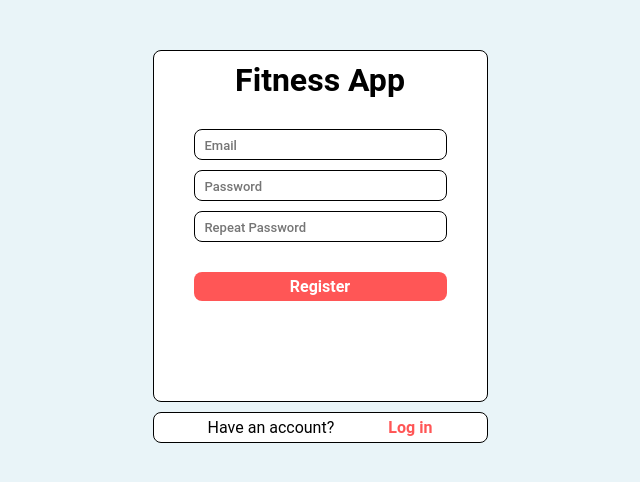
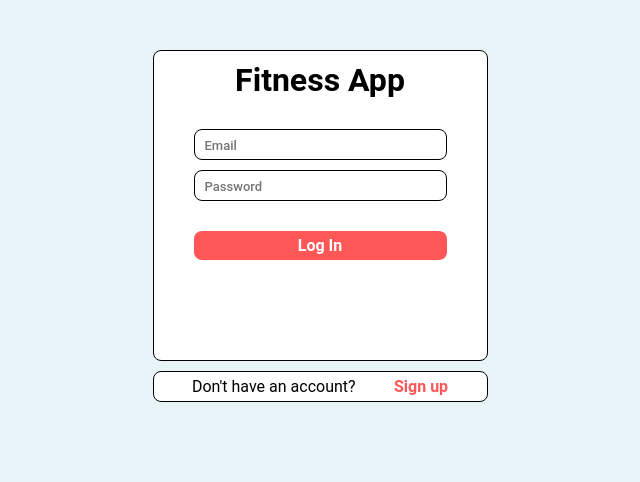
Before and after one commit to BorislavBenderov/fitness-app, a React (Create React App) app: page / in a window 1280 px wide. Shown: the top 482 px of the page, without its empty margins (320-960 px from the left). Built offline with nearby package versions, Linux system fonts and the light colour scheme.

Commit message:
Add react router

```diff
--- a/package.json
+++ b/package.json
@@ -9,6 +9,7 @@
     "firebase": "^9.14.0",
     "react": "^18.2.0",
     "react-dom": "^18.2.0",
+    "react-router-dom": "^6.4.4",
     "react-scripts": "5.0.1",
     "web-vitals": "^2.1.4"
   },
--- a/src/App.js
+++ b/src/App.js
@@ -1,10 +1,14 @@
+import { Route, Routes } from 'react-router-dom';
 import { Login } from './components/auth/Login';
 import { Register } from './components/auth/Register';
 
 function App() {
   return (
     <div className="App">
-      <Register />
+      <Routes>
+        <Route path='/' element={<Login />} />
+        <Route path='/register' element={<Register />} />
+      </Routes>
     </div>
   );
 }
--- a/src/index.js
+++ b/src/index.js
@@ -1,8 +1,11 @@
 import React from 'react';
 import ReactDOM from 'react-dom/client';
 import App from './App';
+import { BrowserRouter } from 'react-router-dom';
 
 const root = ReactDOM.createRoot(document.getElementById('root'));
 root.render(
-    <App />
+    <BrowserRouter>
+        <App />
+    </BrowserRouter>
 );
```
Also changed, not shown: 1 other file (tests, documents, lock files or other folders).
